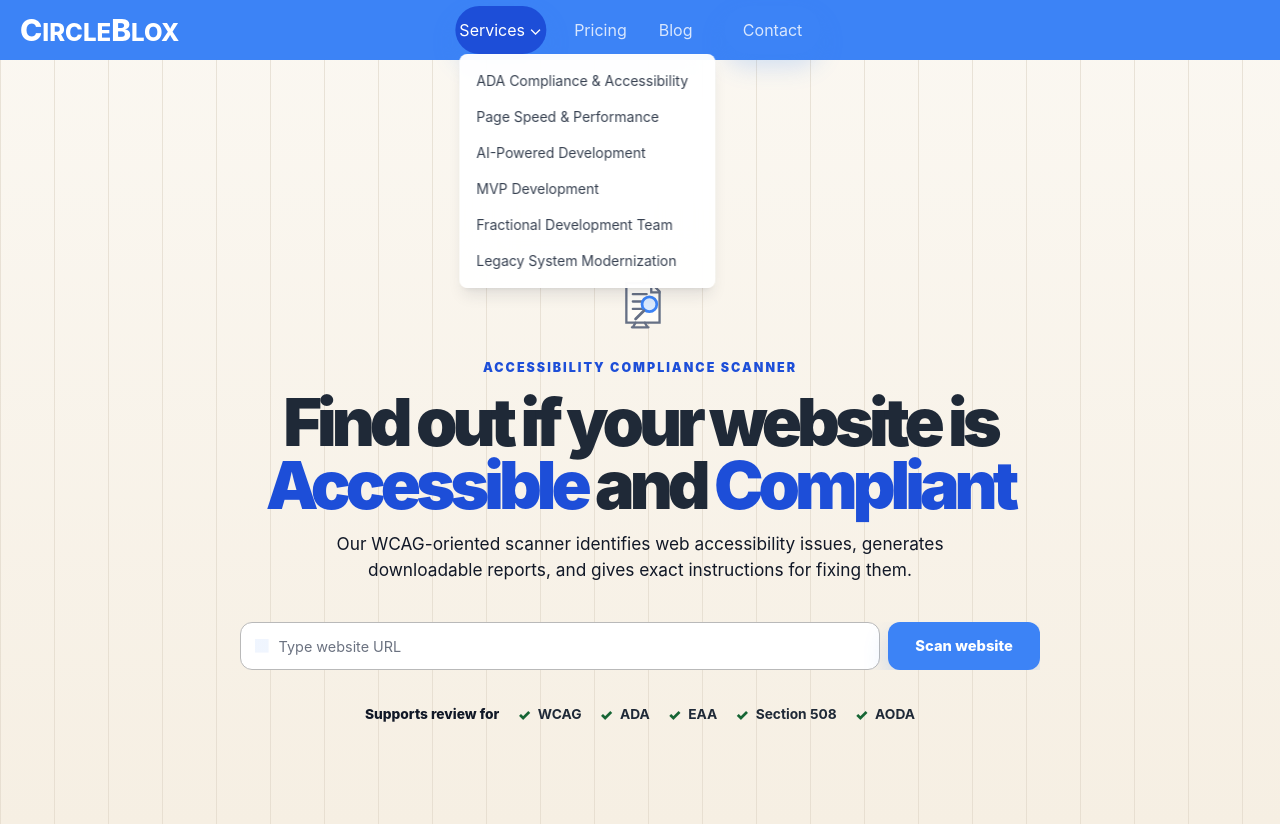
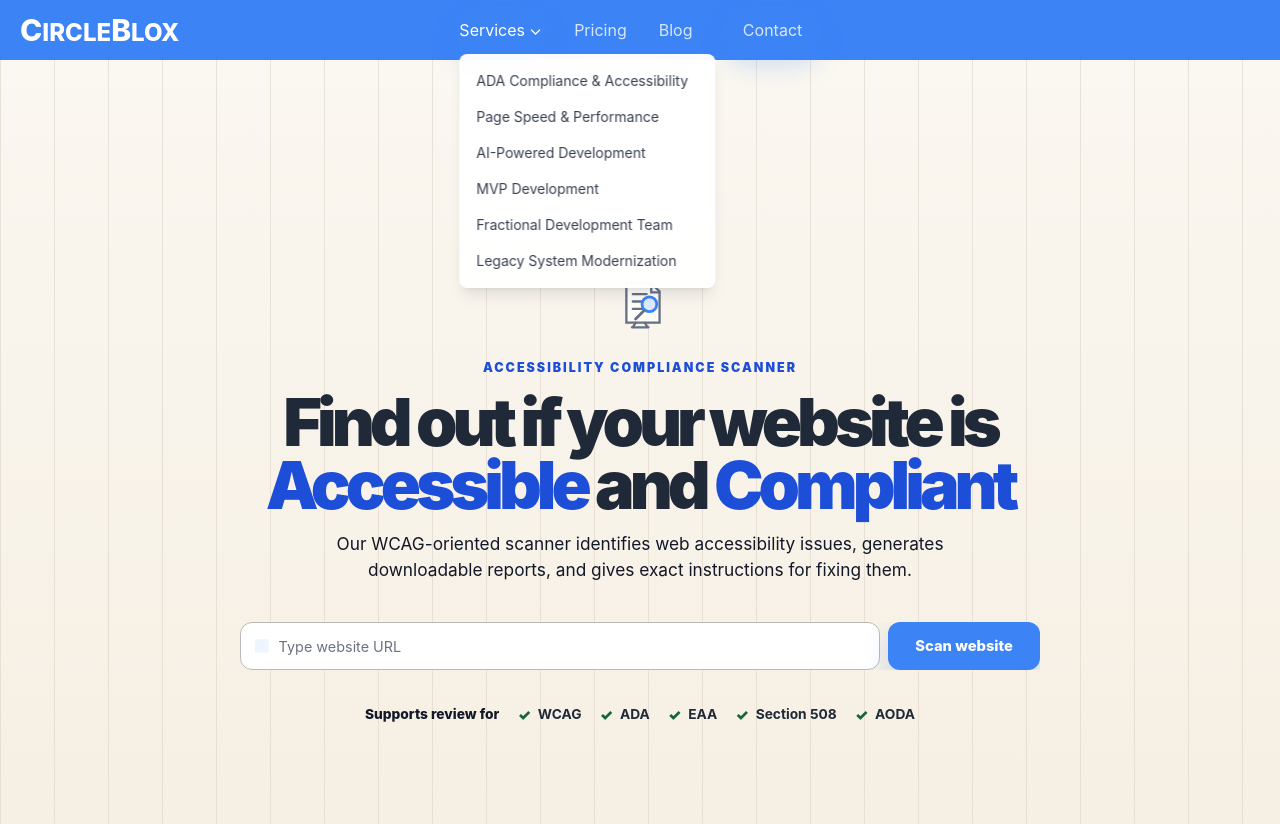
Before and after one commit to ericarmas49/cb-ada-scanner, a website: page public/index.html in a window 1280 px wide. In both pictures the pointer is over the button 500 px from the left and 30 px from the top of the page. Drawn offline with Linux system fonts and the light colour scheme.

Commit message:
Navigation

```diff
--- a/public/index.html
+++ b/public/index.html
@@ -13,7 +13,7 @@
         <div class="cb-nav-inner">
           <div class="cb-logo-wrap">
             <div class="flex items-center relative">
-              <a class="font-bold text-primary hover:text-primary/90 transition-colors mx-1" aria-label="CircleBlox - Home" href="/">
+              <a class="font-bold text-primary hover:text-primary/90 transition-colors mx-1" aria-label="CircleBlox - Home" href="https://www.circleblox.com/">
                 <span class="text-2xl md:text-3xl" aria-hidden="true">C</span><span class="text-lg md:text-2xl" aria-hidden="true">IRCLE</span><span class="text-2xl md:text-3xl" aria-hidden="true">B</span><span class="text-lg md:text-2xl" aria-hidden="true">LOX</span>
               </a>
             </div>
--- a/public/styles.css
+++ b/public/styles.css
@@ -135,7 +135,15 @@ body {
 }
 
 .cb-nav-link:hover {
+  background: transparent;
   color: #fff;
+}
+
+.cb-nav button:hover:not(:disabled),
+.cb-nav button:focus-visible,
+.cb-nav a:hover,
+.cb-nav a:focus-visible {
+  background: transparent;
 }
 
 .cb-services {
```
Also changed, not shown: README.md.
